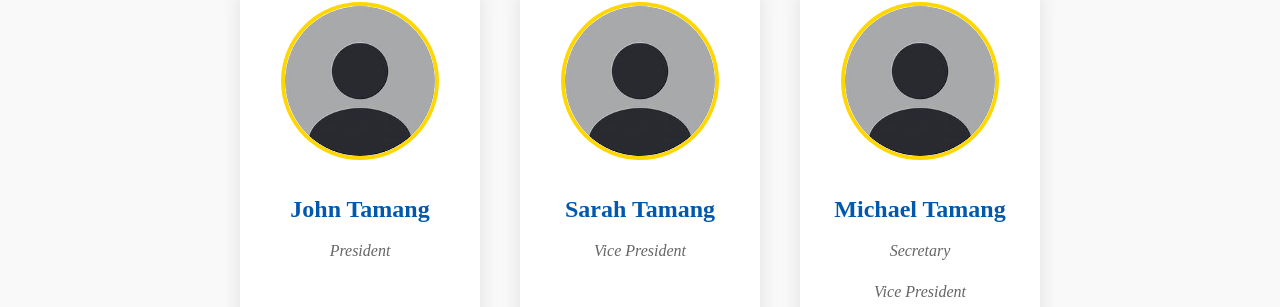
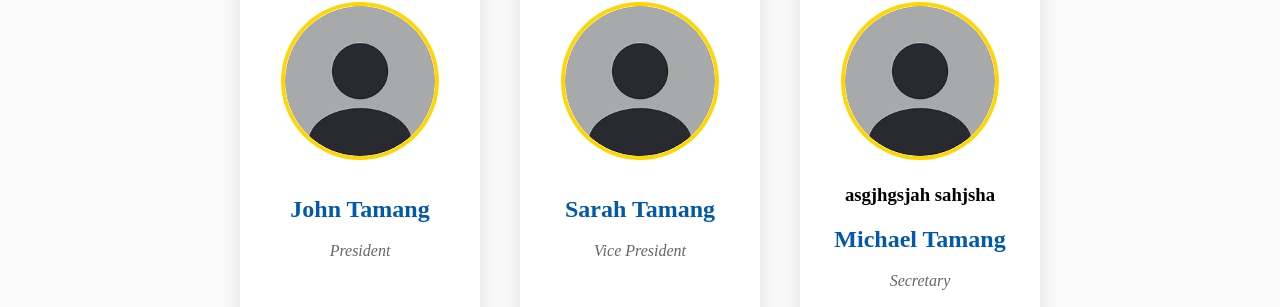
Before and after one commit to Buggy-Sama0/test, a plain HTML site: page member.html in a window 1280 px wide. Shown: the part 1138-1445 px from the top of the page. Drawn offline with Linux system fonts and the light colour scheme; a web font is replaced by a local one.

Commit message:
mekjskk dlskd

```diff
--- a/member.html
+++ b/member.html
@@ -362,9 +362,9 @@
 
             <div class="member-card">
                 <img src="OIP.jpeg" alt="Member Name" class="member-image">
+                <h3>asgjhgsjah sahjsha</h3>
                 <h3 class="member-name">Waiba Kamali</h3>
                 <p class="member-role">Secretary</p>
-                <p class="member-role">Vice President</p>
                 <div class="member-social">
                     <a href="#" aria-label="Facebook"><i class="fab fa-facebook"></i></a>
                 </div>
```
